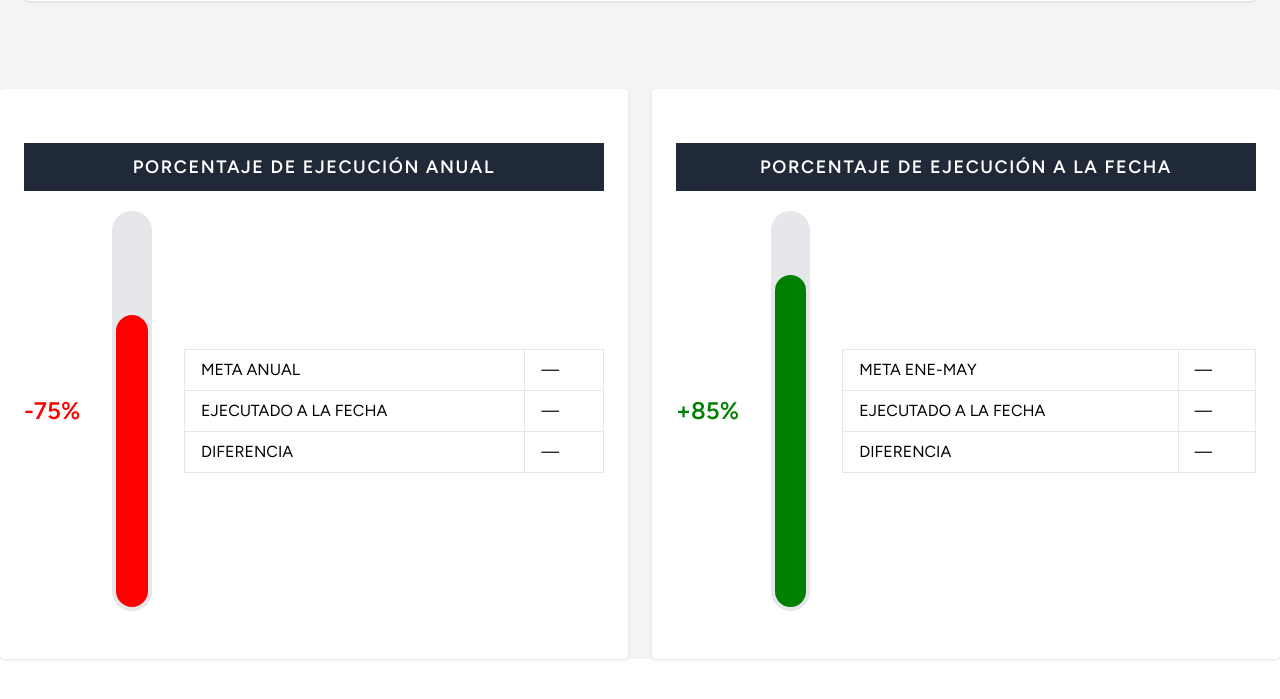
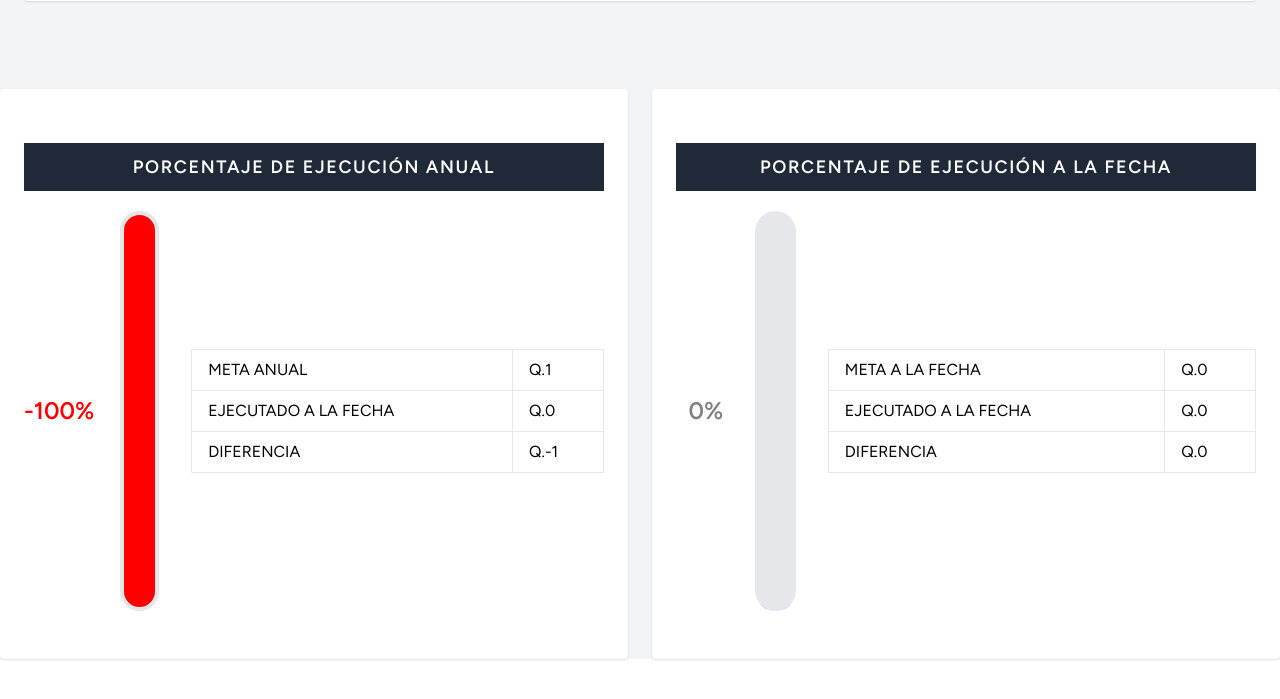
Before and after one commit to Noise013/makitha, a Laravel app: page /tablero/detalle?id=1 in a window 1280 px wide. Shown: the part 1110-1809 px from the top of the page. Run offline with Laravel 12, Linux system fonts and the light colour scheme; a user stored in the database is signed in; data comes from the database, SQL or seed files in the repository; tables that the repository leaves empty hold one stand-in row (values such as "Sample post"); style sheets or scripts are compiled from the project's sources; some libraries are stand-ins or nearby versions.

Commit message:
tablas meta anual y meta hasta la fecha

```diff
--- a/app/Http/Controllers/TableroController.php
+++ b/app/Http/Controllers/TableroController.php
@@ -14,6 +14,9 @@ use App\Models\MesDinamico;
 use App\Models\AcumuladoNoAlcanzado;
 use App\Models\AccionATomar;
 use Illuminate\Support\Str;
+use App\Models\Proyeccion;
+use App\Models\Movimiento;
+
 
 
 
@@ -303,6 +306,60 @@ class TableroController extends Controller
             $acumuladoTotal[$cliente] = $anterior + $vsPlanActual;
         }
 
+        //calculo ejecución anual y a la fecha
+        $proyecciones = Proyeccion::where('evento_id', $tablero->evento_id)->get();
+        $totalProyeccion = $proyecciones->sum('proyeccion');
+
+        $movimientos = Movimiento::where('evento', $tablero->evento_id)->get();
+
+        $ejecutadoPorMes = array_fill(1, 12, 0);
+        foreach ($movimientos as $mov) {
+            $valor = $mov->feat_business;
+            if ($valor && is_string($valor)) {
+                preg_match('/\](.*?)\-/', $valor, $matches);
+                $descripcion = isset($matches[1]) ? trim($matches[1]) : '';
+                if (stripos($descripcion, 'FEE') !== false && $mov->importe > 0) {
+                    $mes = date('n', strtotime($mov->fecha)); // 1–12
+                    $ejecutadoPorMes[$mes] += $mov->importe;
+                }
+            }
+        }
+
+        $mesDelTablero = Carbon::parse($tablero->created_at)->month;
+        $ejecutadoAFecha = array_sum(array_slice($ejecutadoPorMes, 0, $mesDelTablero, true));
+
+
+        $mesesMap = [
+            'enero' => 1, 'febrero' => 2, 'marzo' => 3, 'abril' => 4,
+            'mayo' => 5, 'junio' => 6, 'julio' => 7, 'agosto' => 8,
+            'septiembre' => 9, 'octubre' => 10, 'noviembre' => 11, 'diciembre' => 12,
+        ];
+
+        $metaPorMes = [];
+        foreach ($proyecciones as $p) {
+            $mesKey = strtolower(trim($p->mes));
+            if (isset($mesesMap[$mesKey])) {
+                $num = $mesesMap[$mesKey];
+                if (!isset($metaPorMes[$num])) {
+                    $metaPorMes[$num] = $p->proyeccion; // toma solo la primera que encuentra
+                }
+            }
+        }
+
+
+        $mesHastaTablero = $ultimaFecha ? Carbon::parse($ultimaFecha)->month : now()->month;
+        $metaAFecha = 0;
+        for ($i = 1; $i <= $mesHastaTablero; $i++) {
+            $metaAFecha += $metaPorMes[$i] ?? 0;
+        }
+
+        $diferenciaAnual = $ejecutadoAFecha - $totalProyeccion;
+        $diferenciaAFecha = $ejecutadoAFecha - $metaAFecha;
+
+        $porcentajeAnual = $totalProyeccion > 0 ? round(($ejecutadoAFecha - $totalProyeccion) / $totalProyeccion * 100) : 0;
+        $porcentajeAFecha = $metaAFecha > 0 ? round(($ejecutadoAFecha - $metaAFecha) / $metaAFecha * 100) : 0;
+
+
         return view('tablerodetalle', compact(
             'tablero',
             'clientes',
@@ -313,7 +370,14 @@ class TableroController extends Controller
             'ultimoMes',
             'reporte',
             'acumuladoAnterior',
-            'acumuladoTotal'
+            'acumuladoTotal',
+            'totalProyeccion',
+            'ejecutadoAFecha',
+            'diferenciaAnual',
+            'metaAFecha',
+            'diferenciaAFecha',
+            'porcentajeAnual',
+            'porcentajeAFecha'
         ));
     }
 
--- a/notes.txt
+++ b/notes.txt
@@ -3,6 +3,9 @@ Cosas para hacer:
 1) completar las tablas del tablerodetalle.blade
     (te estoy dejando para el final porque sé que me vas a dar problemas D:)
     Y si, me das problemas
+    Y qué problemas lpm
+    como te odio meta a la fecha. Te detesto.
+
 
 2) verificar en reportes que entre reportes no se repita el nombre
     fUNCIONA pero me pone mensaje acá.
--- a/resources/views/tablerodetalle.blade.php
+++ b/resources/views/tablerodetalle.blade.php
@@ -171,19 +171,17 @@
                 </div>
                 <div class="mb-6">
                     <div class="flex items-center space-x-8 h-[400px]">
-                        @php
-                        // Por ahora simulo el porcentaje
-                        $porcentajeFinal = -75;
-                        @endphp
                         {{-- Porcentaje a la izquierda --}}
-                        <span class="text-2xl font-semibold text-blue-600 w-16 text-right" style="color: {{ $porcentajeFinal > 0 ? 'green' : ($porcentajeFinal < 0 ? 'red' : 'gray')}}">{{ $porcentajeFinal > 0 ? '+' : '' }}{{ $porcentajeFinal }}%</span> {{-- {{ $porcentajeFinal }} --}}
+                        <span class="text-2xl font-semibold w-16 text-right"
+                            style="color: {{ $porcentajeAnual > 0 ? 'green' : ($porcentajeAnual < 0 ? 'red' : 'gray') }}">
+                            {{ $porcentajeAnual > 0 ? '+' : '' }}{{ $porcentajeAnual }}%
+                        </span>
 
                         {{-- Barra vertical en el centro --}}
-
                         <div class="relative w-[55px] h-full bg-gray-200 rounded-full overflow-hidden">
                             <div
                                 class="absolute bottom-0 percentBar left-0 w-full"
-                                style="height: {{ abs($porcentajeFinal) }}%; background-color: {{ $porcentajeFinal > 0 ? 'green' : ($porcentajeFinal < 0 ? 'red' : 'gray') }}">
+                                style="height: {{ min(abs($porcentajeAnual), 100) }}%; background-color: {{ $porcentajeAnual > 0 ? 'green' : ($porcentajeAnual < 0 ? 'red' : 'gray') }}">
                             </div>
                         </div>
 
@@ -193,15 +191,27 @@
                                 <tbody>
                                     <tr>
                                         <td class="border px-4 py-2">META ANUAL</td>
-                                        <td class="border px-4 py-2">—</td>
+                                        <td class="border px-4 py-2">
+                                            Q.{{ fmod($totalProyeccion, 1) == 0
+                                                ? number_format($totalProyeccion, 0, '.', ',')
+                                                : number_format($totalProyeccion, 2, '.', ',') }}
+                                        </td>
                                     </tr>
                                     <tr>
                                         <td class="border px-4 py-2">EJECUTADO A LA FECHA</td>
-                                        <td class="border px-4 py-2">—</td>
+                                        <td class="border px-4 py-2">
+                                            Q.{{ fmod($ejecutadoAFecha, 1) == 0
+                                                ? number_format($ejecutadoAFecha, 0, '.', ',')
+                                                : number_format($ejecutadoAFecha, 2, '.', ',') }}
+                                        </td>
                                     </tr>
                                     <tr>
                                         <td class="border px-4 py-2">DIFERENCIA</td>
-                                        <td class="border px-4 py-2">—</td>
+                                        <td class="border px-4 py-2">
+                                            Q.{{ fmod($diferenciaAnual, 1) == 0
+                                                ? number_format($diferenciaAnual, 0, '.', ',')
+                                                : number_format($diferenciaAnual, 2, '.', ',') }}
+                                        </td>
                                     </tr>
                                 </tbody>
                             </table>
@@ -217,19 +227,17 @@
                 </div>
 
                 <div class="flex items-center space-x-8 h-[400px]">
-                        @php
-                        // Por ahora simulo el porcentaje
-                        $porcentajeFinal = 85;
-                        @endphp
                     {{-- Porcentaje a la izquierda --}}
-                        <span class="text-2xl font-semibold text-blue-600 w-16 text-right" style="color: {{ $porcentajeFinal > 0 ? 'green' : ($porcentajeFinal < 0 ? 'red' : 'gray')}}">{{ $porcentajeFinal > 0 ? '+' : '' }}{{ $porcentajeFinal }}%</span> {{-- {{ $porcentajeFinal }} --}}
+                    <span class="text-2xl font-semibold w-16 text-right"
+                        style="color: {{ $porcentajeAFecha > 0 ? 'green' : ($porcentajeAFecha < 0 ? 'red' : 'gray') }}">
+                        {{ $porcentajeAFecha > 0 ? '+' : '' }}{{ $porcentajeAFecha }}%
+                    </span>
 
                     {{-- Barra vertical en el centro --}}
-
                     <div class="relative w-[55px] h-full bg-gray-200 rounded-full overflow-hidden">
                         <div
                             class="absolute bottom-0 percentBar left-0 w-full"
-                                style="height: {{ abs($porcentajeFinal) }}%; background-color: {{ $porcentajeFinal > 0 ? 'green' : ($porcentajeFinal < 0 ? 'red' : 'gray') }}">
+                            style="height: {{ min(abs($porcentajeAFecha), 100) }}%; background-color: {{ $porcentajeAFecha > 0 ? 'green' : ($porcentajeAFecha < 0 ? 'red' : 'gray') }};">
                         </div>
                     </div>
 
@@ -238,24 +246,34 @@
                         <table class="table-auto w-full border border-gray-300">
                             <tbody>
                                 <tr>
-                                        <td class="border px-4 py-2">META ENE-MAY</td>
-                                        <td class="border px-4 py-2">—</td>
+                                    <td class="border px-4 py-2">META A LA FECHA</td>
+                                    <td class="border px-4 py-2">
+                                        Q.{{ fmod($metaAFecha, 1) == 0
+                                            ? number_format($metaAFecha, 0, '.', ',')
+                                            : number_format($metaAFecha, 2, '.', ',') }}
+                                    </td>
                                 </tr>
                                 <tr>
                                     <td class="border px-4 py-2">EJECUTADO A LA FECHA</td>
-                                        <td class="border px-4 py-2">—</td>
+                                    <td class="border px-4 py-2">
+                                        Q.{{ fmod($ejecutadoAFecha, 1) == 0
+                                            ? number_format($ejecutadoAFecha, 0, '.', ',')
+                                            : number_format($ejecutadoAFecha, 2, '.', ',') }}
+                                    </td>
                                 </tr>
                                 <tr>
                                     <td class="border px-4 py-2">DIFERENCIA</td>
-                                        <td class="border px-4 py-2">—</td>
+                                    <td class="border px-4 py-2">
+                                        Q.{{ fmod($diferenciaAFecha, 1) == 0
+                                            ? number_format($diferenciaAFecha, 0, '.', ',')
+                                            : number_format($diferenciaAFecha, 2, '.', ',') }}
+                                    </td>
                                 </tr>
                             </tbody>
                         </table>
                     </div>
                 </div>
-
             </div>
-
         </div>
     </div>
 </x-app-layout>
```
Lines whose indentation alone changed are shown as unchanged.
